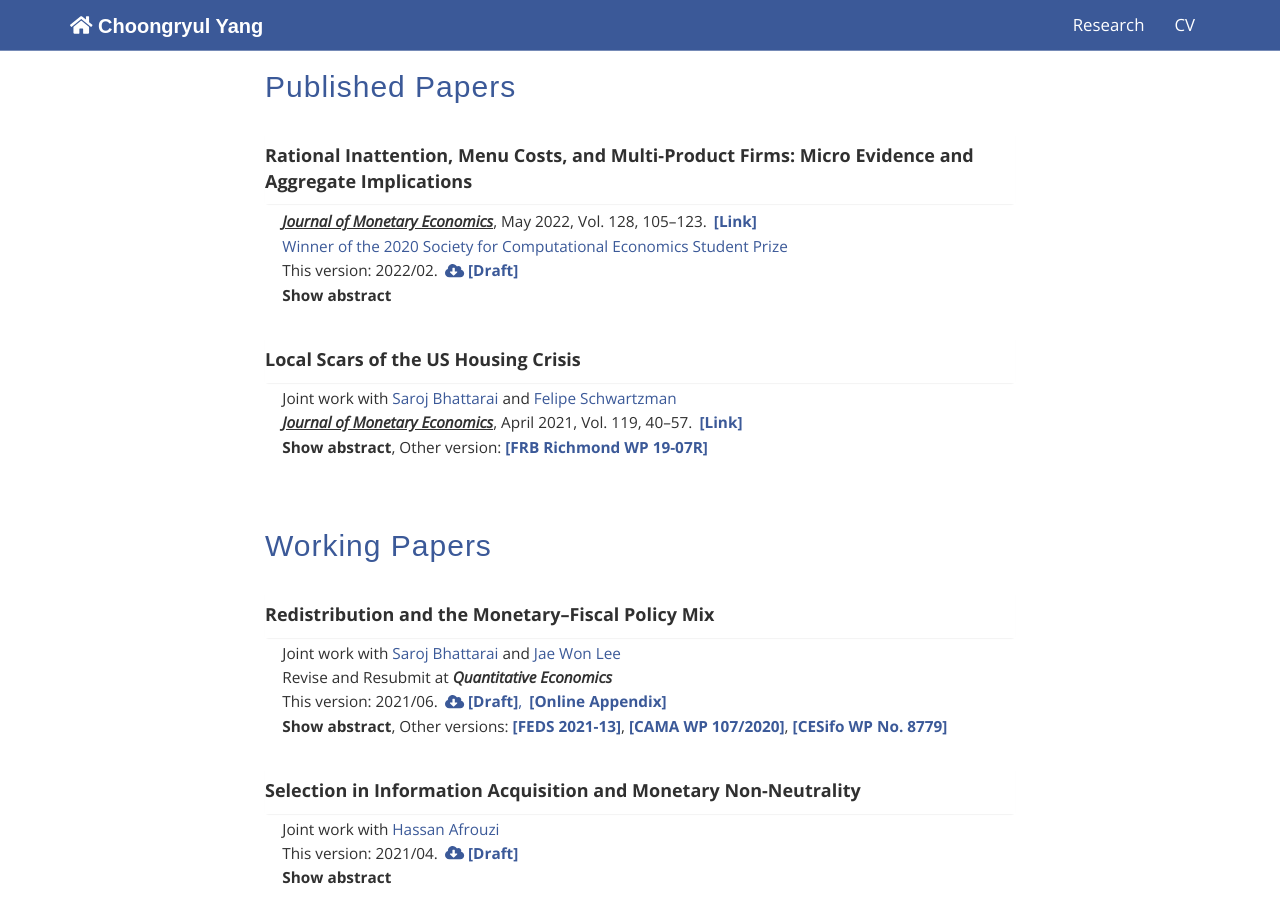
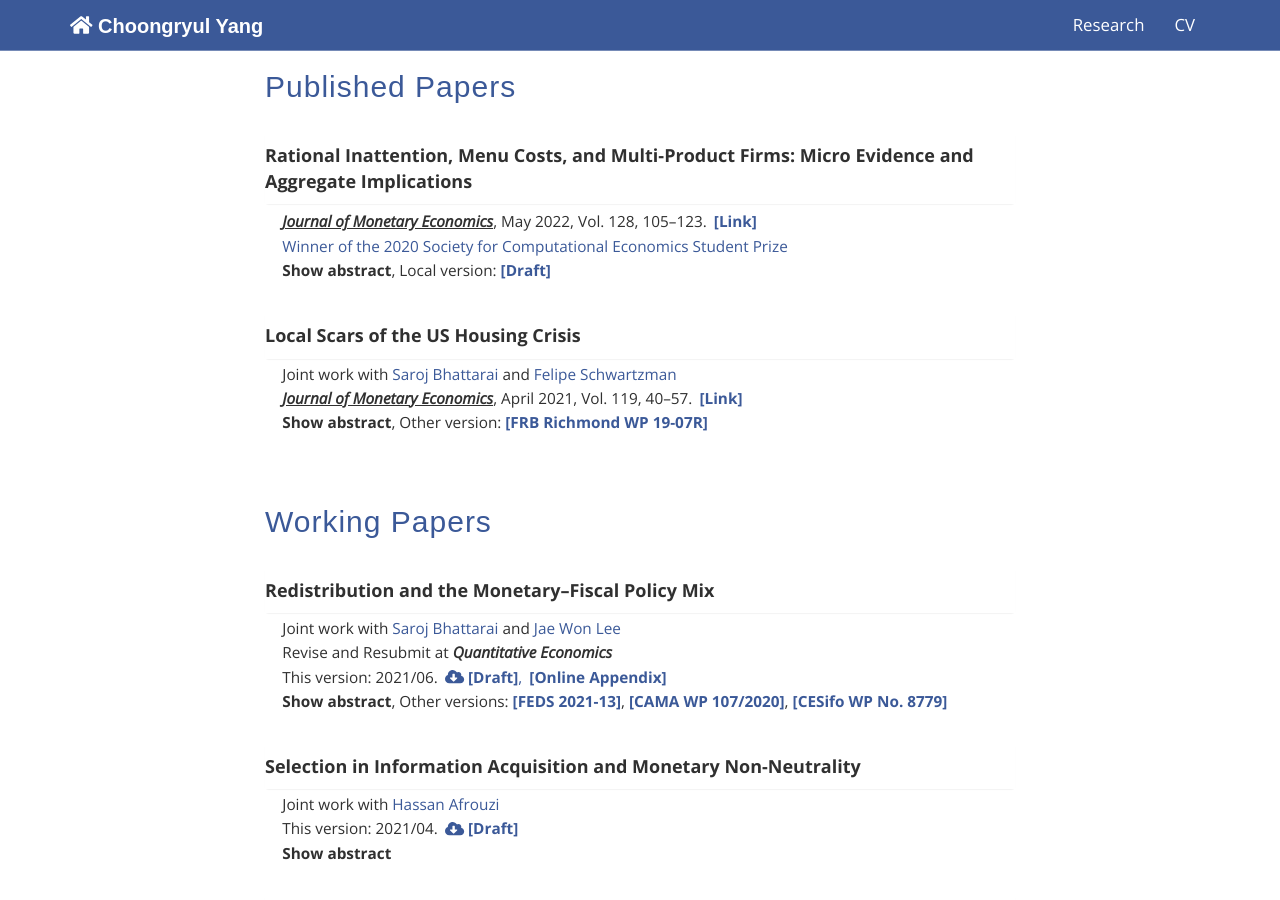
Before and after one commit to choongryulyang/choongryulyang.github.io, a Jekyll site: the page built from index.html, in a window 1280 px wide and 900 px high, scrolled down 890 px. Built offline with Jekyll 4.4.1, drawn with Linux system fonts in a browser that asks for light colours.

Commit message:
Update index.html

```diff
--- a/index.html
+++ b/index.html
@@ -98,17 +98,12 @@ title: Choongryul Yang
 						</p>
 
 						<p style="margin-bottom:0px; font-size: 11.5pt">
-						<a style="color: #303030">
-						This version: 2022/02.
-						<a class="two" style="margin-left: 0.2em; color: #3b5998" href="research/RI_Menu_MultiProduct.pdf" target="_blank" onclick="ga('send','event','JMP Draft', 'Click', 'Design')">
-						<i class="fas fa-cloud-download-alt" ></i> <b>[Draft]</b></a>
-						<!--<a class="two" style="margin-left: 0.2em; color: #3b5998" href="research/Choongryul_Yang_JMP_Appendix.pdf" target="_blank" onclick="ga('send','event','JMP Appendix', 'Click', 'Design')">
-						<b>[Online Appendix]</b></a>-->
-						</p>
+						<a class="two" target="_blank" onclick="ga('send','event','JMP Abstract', 'Click', 'Design')">
+						<label for="jmp">abstract </label></a>,
 
-						<p style="margin-bottom:0px; font-size: 11.5pt">
-						<a class="two" target="_blank" onclick="ga('send','event','JMP Abstract', 'Click', 'Design')">
-						<label for="jmp">abstract </label></a>
+						Local version:
+						<a class="two" style="color: #3b5998" href="research/RI_Menu_MultiProduct.pdf" target="_blank" onclick="ga('send','event','JMP Local', 'Click', 'Design')">
+						<b>[Draft]</b></a>
 						</p>
 
 						<input type="checkbox" id="jmp"/>
@@ -158,21 +153,6 @@ title: Choongryul Yang
 						<a class="two" style="margin-left: 0.2em; color: #3b5998" href="https://doi.org/10.1016/j.jmoneco.2021.02.001" target="_blank" onclick="ga('send','event','BSY JME', 'Click', 'Design')">
 						<b>[Link]</b></a>
 						</p>
-
-						<!--
-						<p style="margin-bottom:0px; font-size: 11.5pt">
-						Other version:
-						<a class="two" style="color: #3b5998" href="https://www.richmondfed.org/-/media/richmondfedorg/publications/research/working_papers/2019/wp19-07.pdf" target="_blank" onclick="ga('send','event','BSY Other Version', 'Click', 'Design')">
-						<b>[FRB Richmond WP 19-07R]</b></a>
-						</p>
-
-						<p style="margin-bottom:0px; font-size: 11.5pt">
-						<a style="color: #303030">
-						This version: 2020/09.
-						<a class="two" style="margin-left: 0.2em" href="research/BSY Scars.pdf" target="_blank" onclick="ga('send','event','BSY Draft', 'Click', 'Design')">
-						<i class="fas fa-cloud-download-alt" ></i> <b>[Draft]</b></a>
-						</p>
-						-->
 
 						<p style="margin-bottom:0px; font-size: 11.5pt">
 						<a class="two" target="_blank" onclick="ga('send','event','BSY Abstract', 'Click', 'Design')">
```
